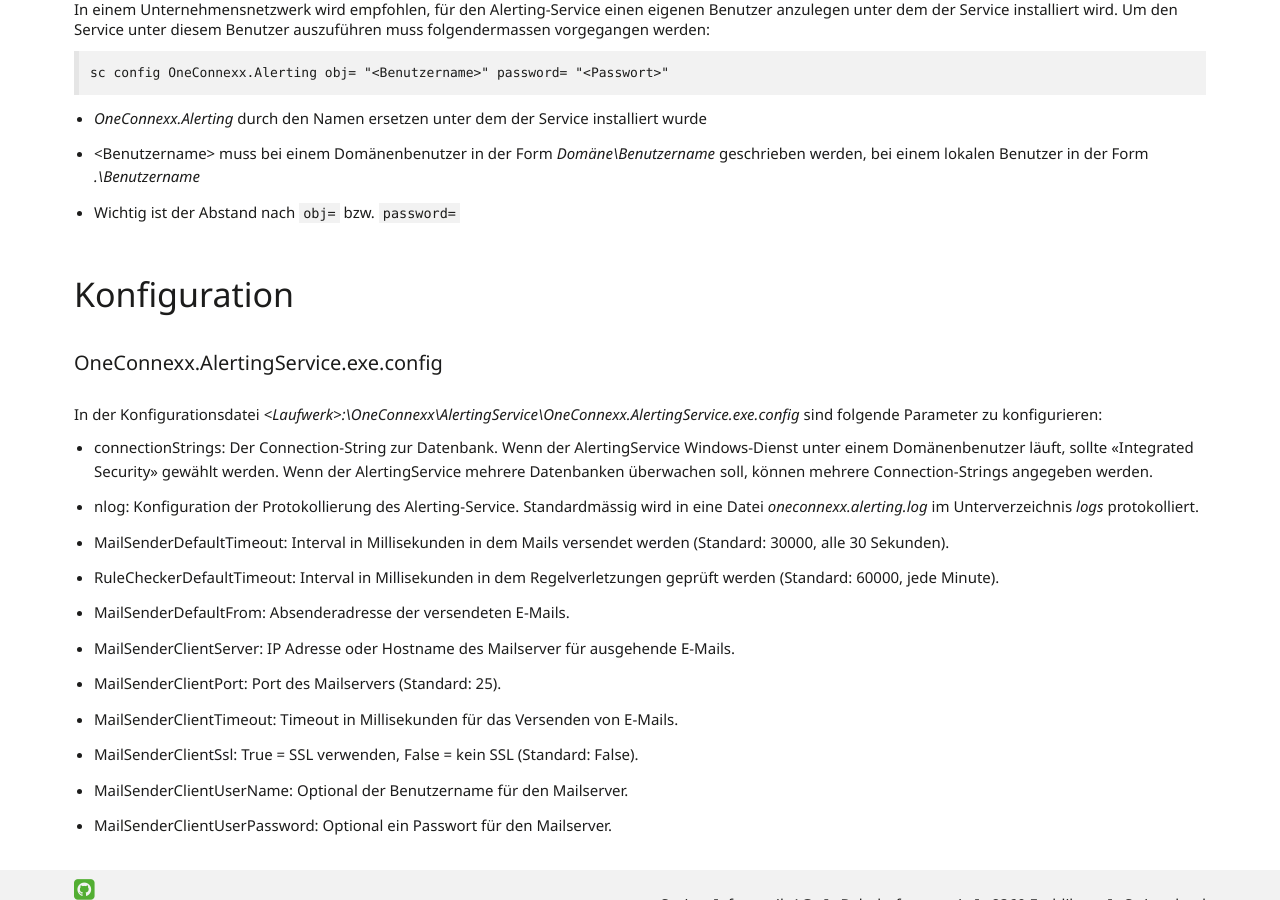
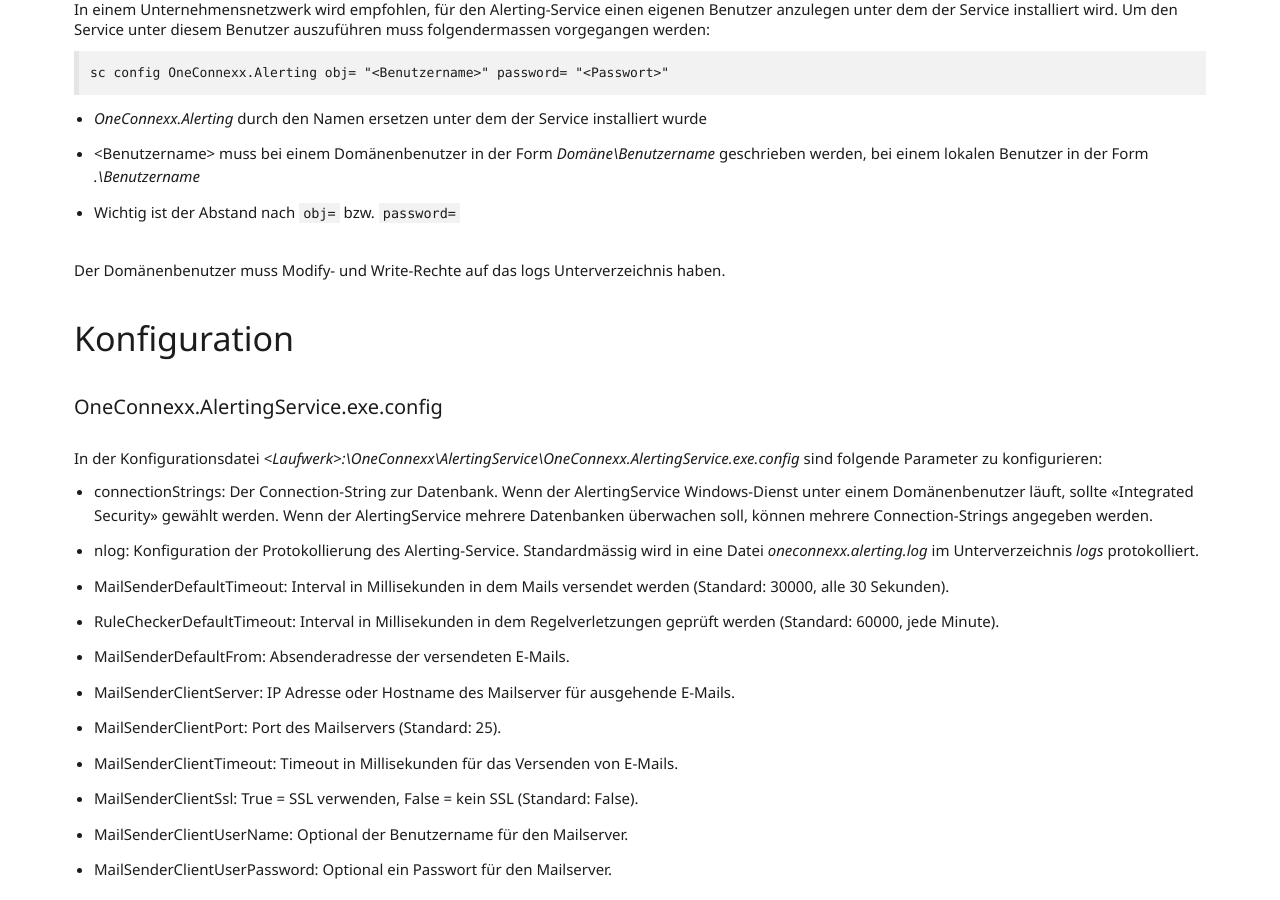
Before and after one commit to primesoft-group/oneconnexx-docs, a Jekyll site: the page built from _pages/setup/de/alerting.md, in a window 1280 px wide and 900 px high, scrolled down 1203 px. Built offline with Jekyll 4.4.1, drawn with Linux system fonts in a browser that asks for light colours; nearby versions of some CDN libraries; some web fonts are replaced.

Commit message:
Update alerting.md

```diff
--- a/_pages/setup/de/alerting.md
+++ b/_pages/setup/de/alerting.md
@@ -52,6 +52,8 @@
 * \<Benutzername\> muss bei einem Domänenbenutzer in der Form *Domäne\Benutzername* geschrieben werden, bei einem lokalen Benutzer in der Form *.\Benutzername*
 * Wichtig ist der Abstand nach <code>obj=</code> bzw. <code>password=</code>
 
+Der Domänenbenutzer muss Modify- und Write-Rechte auf das logs Unterverzeichnis haben.
+
 ### Konfiguration
 
 ##### OneConnexx.AlertingService.exe.config
```
